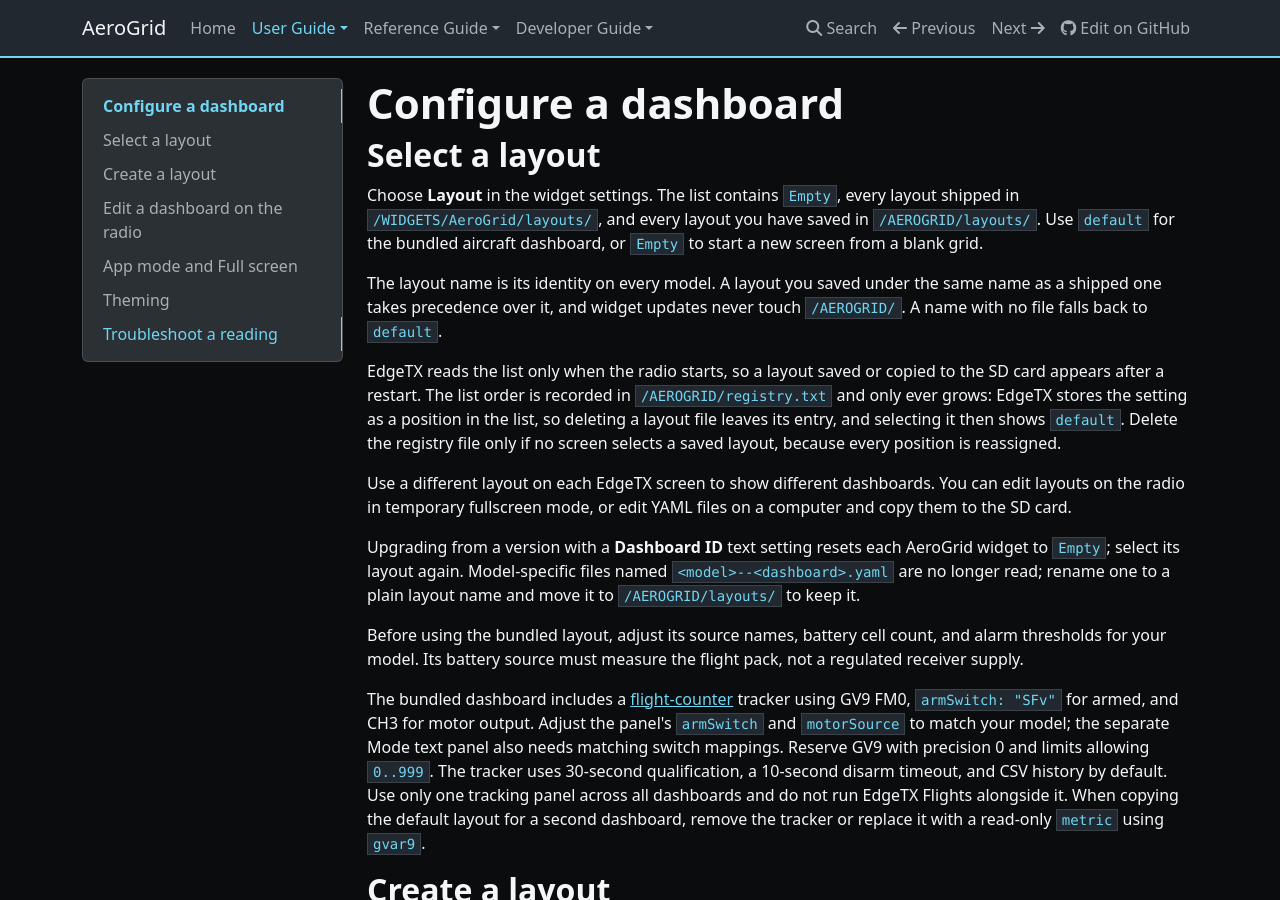
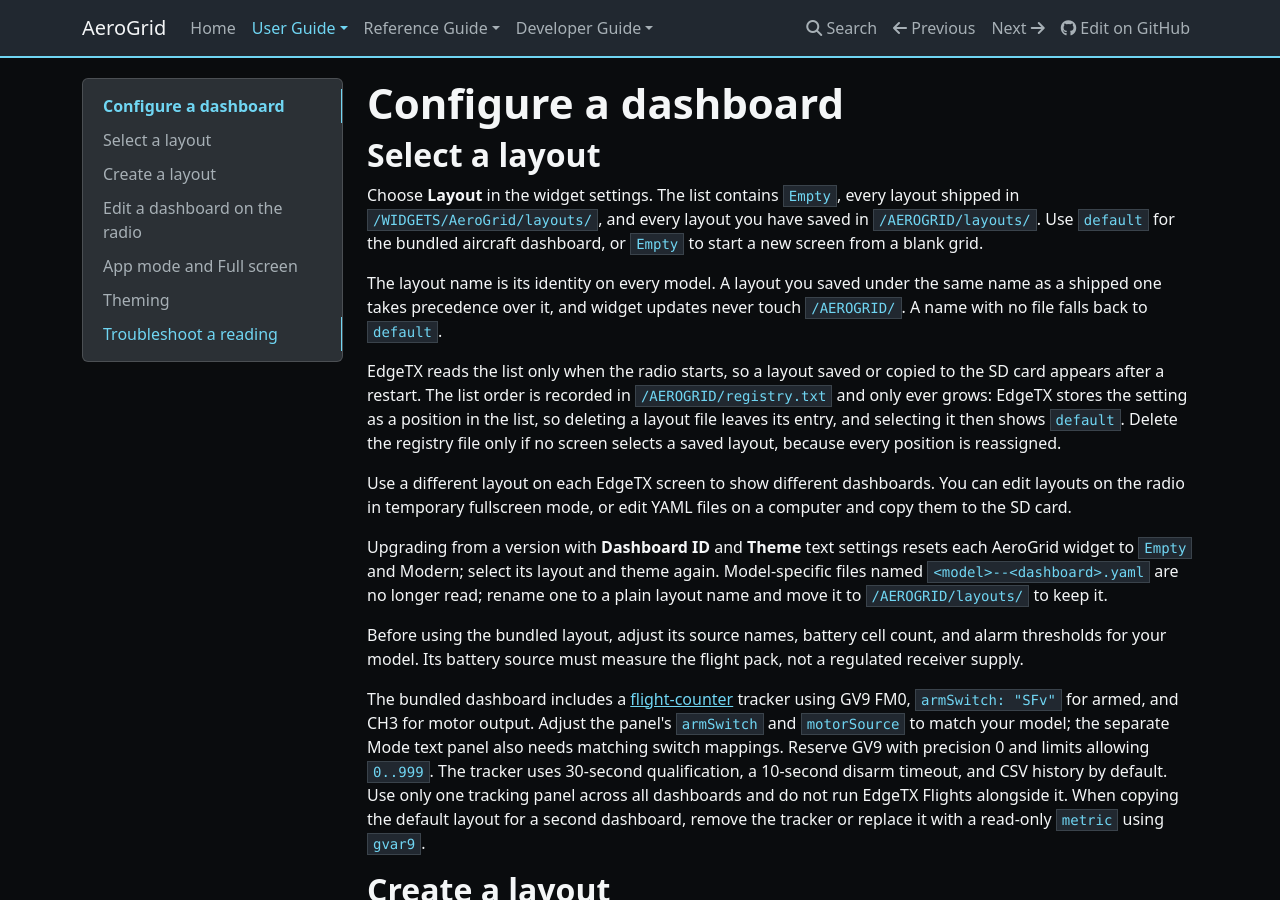
Before and after one commit to thomaskistler/aero-grid, an MkDocs documentation site: the page built from docs/user-guide/dashboards.md, in a window 1280 px wide and 900 px high. Built offline with MkDocs 1.6.1, drawn with Linux system fonts in a browser that asks for light colours; nearby versions of some CDN libraries; some of the changed text lies outside the part shown.

Commit message:
Make the Theme widget setting a picker
Theme is a CHOICE of Modern and EdgeTX instead of free text. Custom
remains available only from a layout's theme block, which holds its
overrides.

Co-authored-by: Copilot App <223556219+Copilot@users.noreply.github.com>

```diff
--- a/docs/user-guide/dashboards.md
+++ b/docs/user-guide/dashboards.md
@@ -22,8 +22,9 @@ Use a different layout on each EdgeTX screen to show different dashboards.
 You can edit layouts on the radio in temporary fullscreen mode, or edit YAML
 files on a computer and copy them to the SD card.
 
-Upgrading from a version with a **Dashboard ID** text setting resets each
-AeroGrid widget to `Empty`; select its layout again. Model-specific files named
+Upgrading from a version with **Dashboard ID** and **Theme** text settings
+resets each AeroGrid widget to `Empty` and Modern; select its layout and theme
+again. Model-specific files named
 `<model>--<dashboard>.yaml` are no longer read; rename one to a plain layout
 name and move it to `/AEROGRID/layouts/` to keep it.
 
@@ -197,8 +198,9 @@ leaves more room beside the menu button.
 
 ## Theming
 
-Choose **Theme** in the widget settings. A layout's optional `theme` block
-overrides that selection.
+Choose **Theme** in the widget settings: **Modern** or **EdgeTX**. A layout's
+optional `theme` block overrides that selection, and is the only place to use
+`custom`, because custom colours are defined there.
 
 | Mode | Behavior |
 | --- | --- |
```
Also changed, not shown: plans/on-radio-editor.md (+2 -0 lines), 7 other files.
